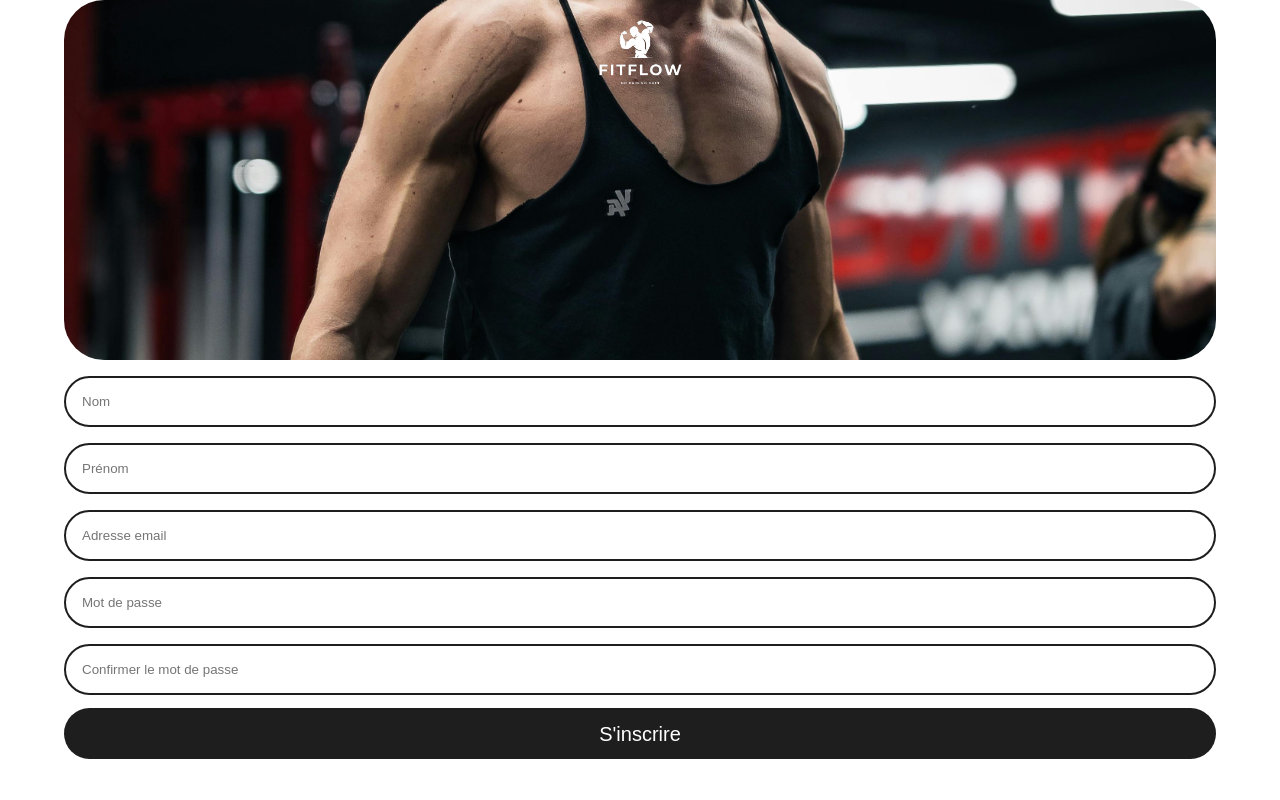
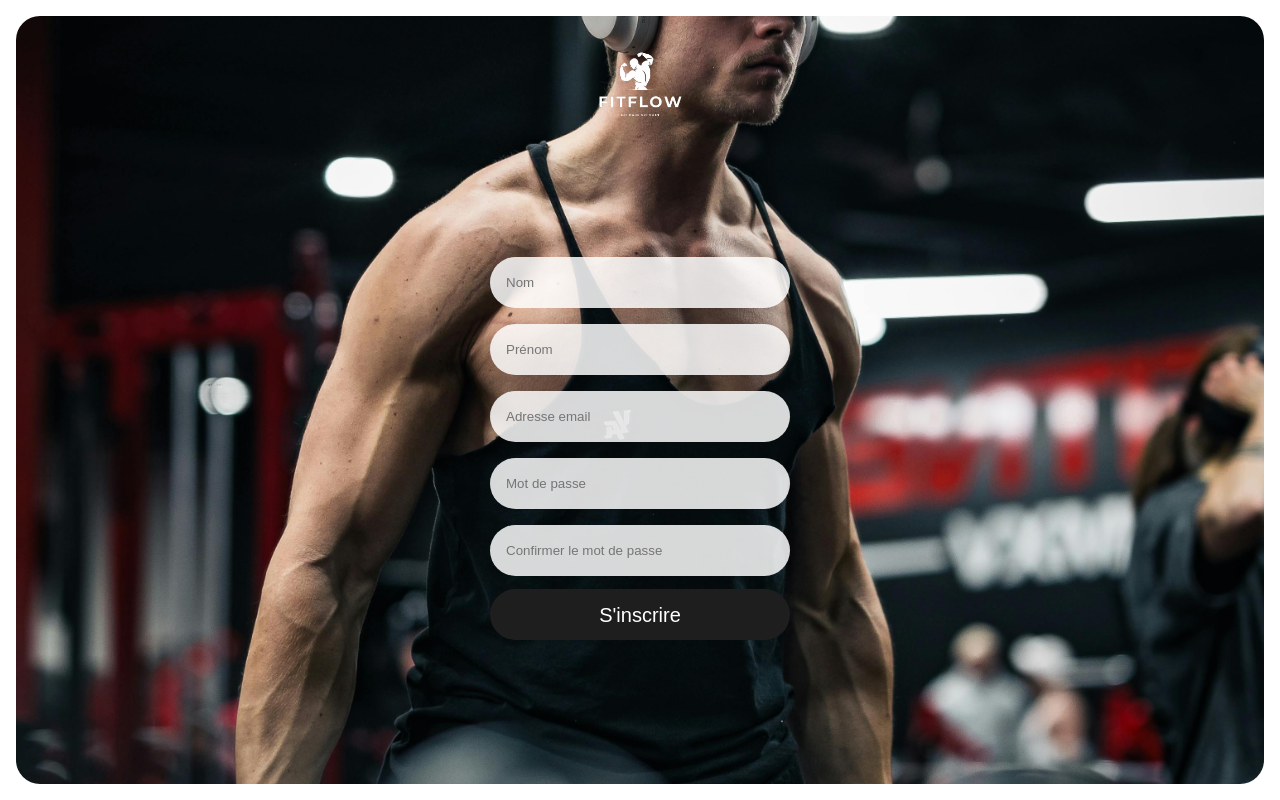
Before and after one commit to NicolasLma/Fitflow_checkpoint4, a React (Vite) app in the folder front/: page /inscription in a window 1280 px wide. Built offline with nearby package versions, Linux system fonts and the light colour scheme.

Commit message:
add css page register

```diff
--- a/front/src/styles/Connection.css
+++ b/front/src/styles/Connection.css
@@ -91,7 +91,6 @@
 }
 
 @media screen and (min-width: 1024px) {
-
   .connection_container {
     height: 100vh;
   }
@@ -115,13 +114,17 @@
   .connection_container form {
     position: relative;
     z-index: 5;
-      width: 400px;
+    width: 300px;
     bottom: 10rem;
+  }
+
+  .connection_container input {
+    background: #ffffffd6;
+    border: none;
   }
 
   .mess_bvn_connection {
     bottom: 12rem;
     font-size: 32px;
   }
-
 }
--- a/front/src/styles/Registration.css
+++ b/front/src/styles/Registration.css
@@ -21,6 +21,8 @@
   height: 100%;
   object-fit: cover;
   border-radius: 40px;
+  position: absolute;
+  z-index: 0;
 }
 
 .icon_fitflow_register {
@@ -73,3 +75,39 @@
   margin-bottom: 0;
   color: red;
 }
+
+@media screen and (min-width: 1024px) {
+  .register_container {
+    height: 100vh;
+  }
+
+  .bg_img_register {
+    height: 50rem;
+    width: 80rem;
+    bottom: -431px;
+    padding: 1rem;
+  }
+
+  .register_content {
+    width: 95vw;
+      height: 100vh;
+      display: flex;
+      justify-content: center; /* Centre horizontalement */
+      align-items: center; /* Centre verticalement */
+      margin: 2rem 0rem 2rem 0rem;
+  }
+
+  .register_container input {
+    background: #ffffffd6;
+    border: none;
+  }
+
+  .register_container form {
+    position: relative;
+      z-index: 5;
+      width: 300px;
+      bottom: 10rem;
+  }
+
+
+}
```
Lines whose indentation alone changed are shown as unchanged.
